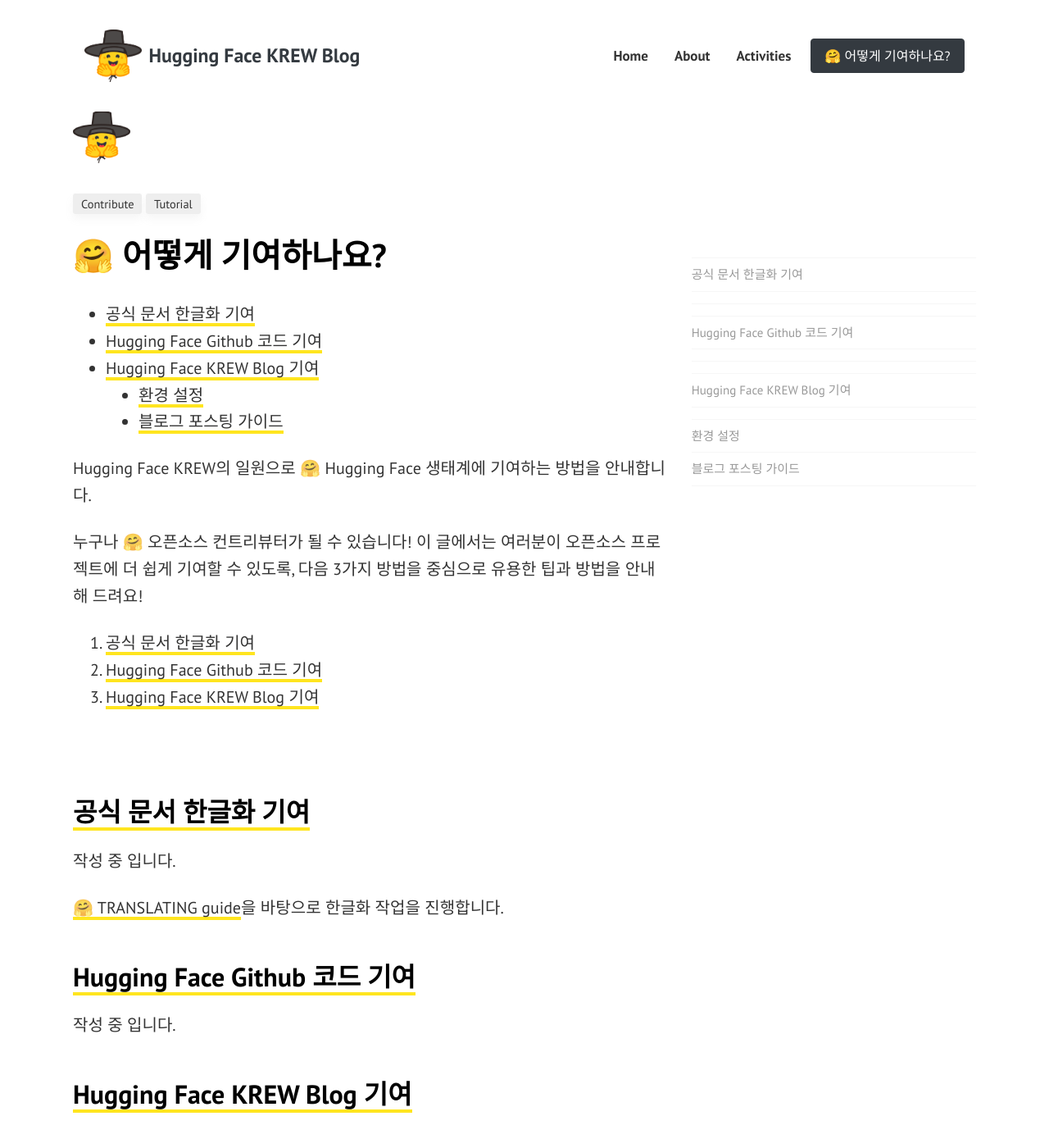
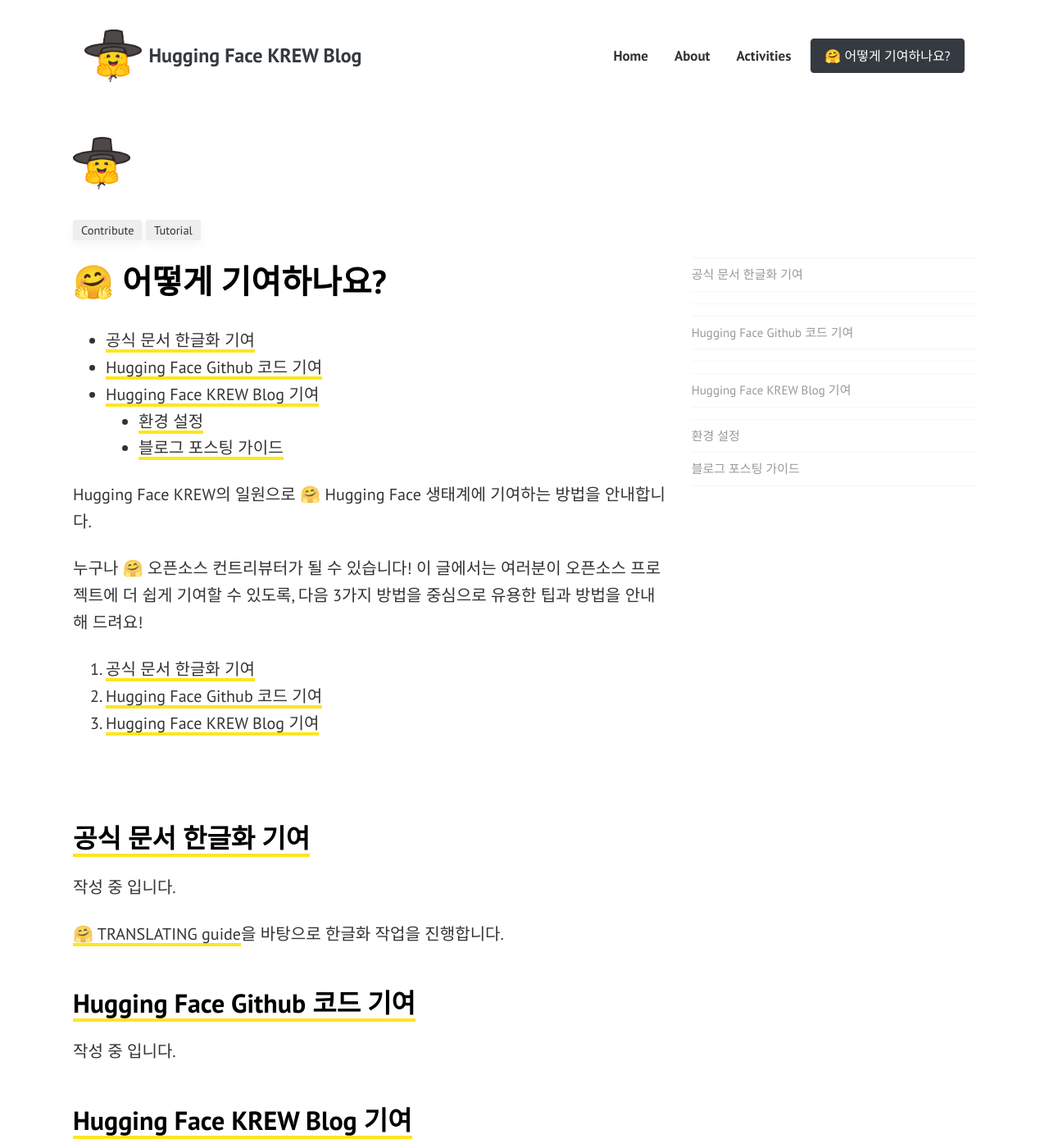
Before and after one commit to sim-so/hugging-face-krew.github.io, a Jekyll site: the page built from _posts/2024-09-16-how-to-contribute.md, in a window 1280 px wide and 1400 px high. Shown: the whole window at 82% size. Built offline with Jekyll 4.4.1, drawn with Linux system fonts in a browser that asks for light colours; some of the changed text lies outside the part shown.

Commit message:
✨ navi bar, page title image, author 모바일 최적화 (#47)

```diff
--- a/_includes/footer.html
+++ b/_includes/footer.html
@@ -1,7 +1,6 @@
 <div class="footer">
-    <h4 style="text-align: center;"><span> 〰️〰️ 열린 프로젝트 〰️〰️ </span></h4>
+    <h4 style="text-align: center;"><span>  열린 프로젝트  </span></h4>
 
-    <h5 style="text-align: center;"><span> 모집 중 </span></h4>
         <div class="footer-card-container">
             <a href="https://www.contribution.ac/">
                 <img src="{{site.baseurl}}/assets/images/manage/2025-OSSCA.jpg" class="footer-card" alt="이미지" />
--- a/_includes/sidebar.html
+++ b/_includes/sidebar.html
@@ -6,9 +6,8 @@
   </div>
   {%endcomment%}
   <div class="sidebar-section">
-    <h4 style="text-align: center;"><span> 〰️〰️ 열린 프로젝트 〰️〰️ </span></h4>
+    <h4 style="text-align: center;"><span>  열린 프로젝트  </span></h4>
 
-    <h5 style="text-align: center;"><span> 모집 중 </span></h4>
       <a href="https://www.contribution.ac/">
         <img src="{{site.baseurl}}/assets/images/manage/2025-OSSCA.jpg" alt="이미지" />
       </a>
--- a/_layouts/post.html
+++ b/_layouts/post.html
@@ -7,7 +7,6 @@
 
 <!-- Begin Article
 ================================================== -->
-
 
 	<div class="row" style="margin-top: 1rem;">
 
@@ -80,13 +79,12 @@
 
         <!-- Author Box -->
         {% if page.author %}
-        <div class="row post-top-meta">
-            <div class="col-md-2">
+        <div class="row post-top-meta ">
+            <div class="col-md-2 text-left text-md-left">
                 <img class="author-thumb" src="{{site.baseurl}}/{{author.avatar}}" alt="{{ author.display_name }}">
             </div>
-            <div class="col-md-10">
-                <a target="_blank" class="link-dark" href="{{ author.web }}">{{ author.display_name }}</a><a
-                    target="_blank" href="{{ author.twitter }}" class="btn follow">Follow</a>
+            <div class="col-md-10 text-left text-md-left">
+                <a target="_blank" class="link-dark" href="{{ author.web }}">{{ author.display_name }}</a><a target="_blank" href="{{ author.twitter }}" class="btn follow">Follow</a>
                 <span class="author-description">{{ author.description }}</span>
             </div>
         </div>
--- a/_sass/bootstrap/_variables.scss
+++ b/_sass/bootstrap/_variables.scss
@@ -599,7 +599,7 @@
 $navbar-brand-padding-y:            ($nav-link-height - $navbar-brand-height) / 2 !default;
 
 $navbar-toggler-padding-y:          .25rem !default;
-$navbar-toggler-padding-x:          .75rem !default;
+$navbar-toggler-padding-x:          .25rem !default;
 $navbar-toggler-font-size:          $font-size-lg !default;
 $navbar-toggler-border-radius:      $btn-border-radius !default;
 
--- a/assets/css/theme.scss
+++ b/assets/css/theme.scss
@@ -29,6 +29,11 @@
 }
 .serif-font {
     font-family: "PT Sans", sans-serif;
+    font-size: clamp(1rem, 2.5vw, 1.5rem);
+
+    @media (max-width: 480px) {
+        font-size: clamp(0.7rem, 4vw, 1rem);
+    }
 }
 @media (max-width: 1366px) {
     .container-xl, .container-lg, .container-md, .container-sm, .container {
@@ -343,6 +348,7 @@
 }
 .featured-image {
     display: block;
+    margin-top: 2rem;
     margin-bottom: 2rem;
 }
 
```
